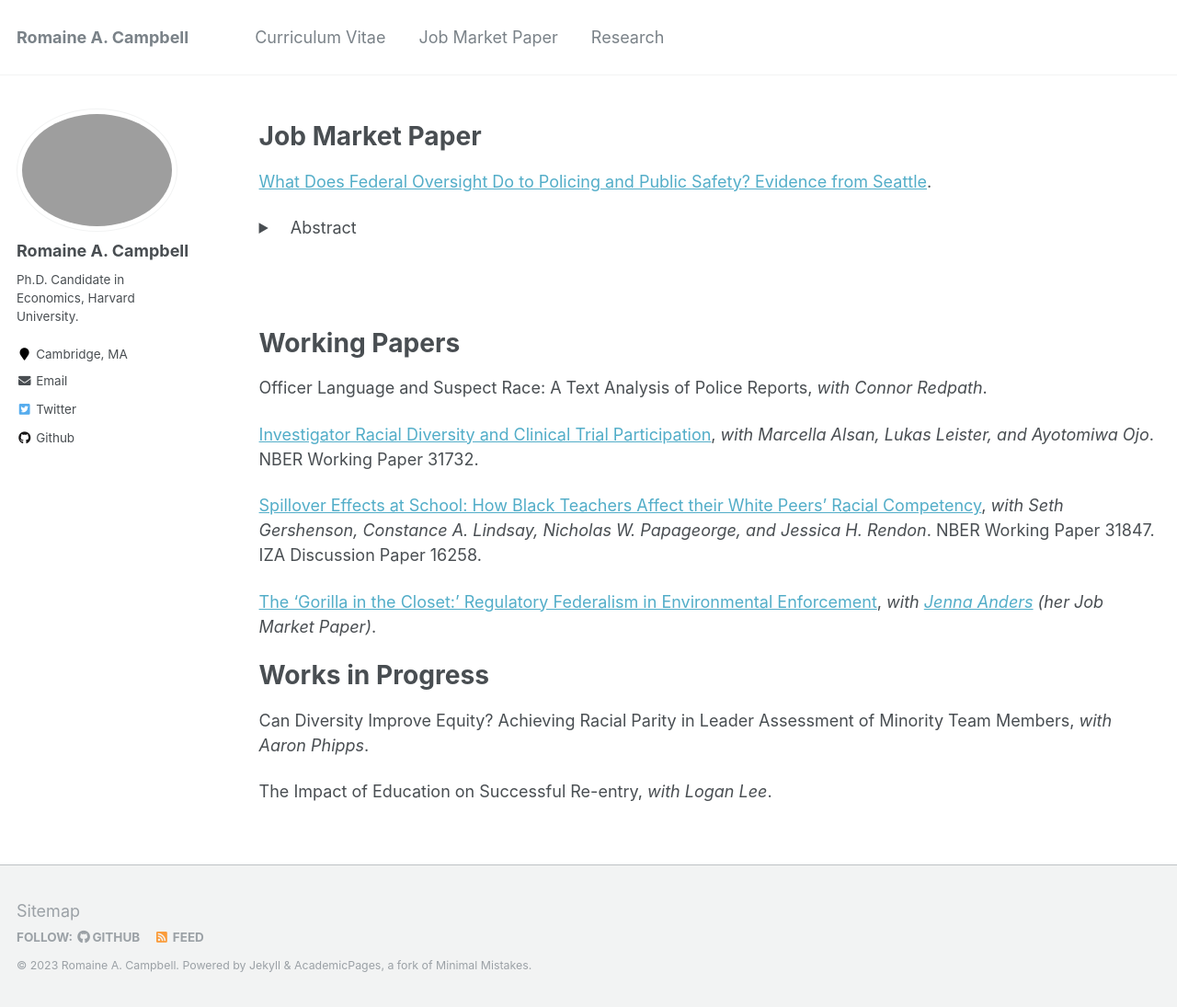
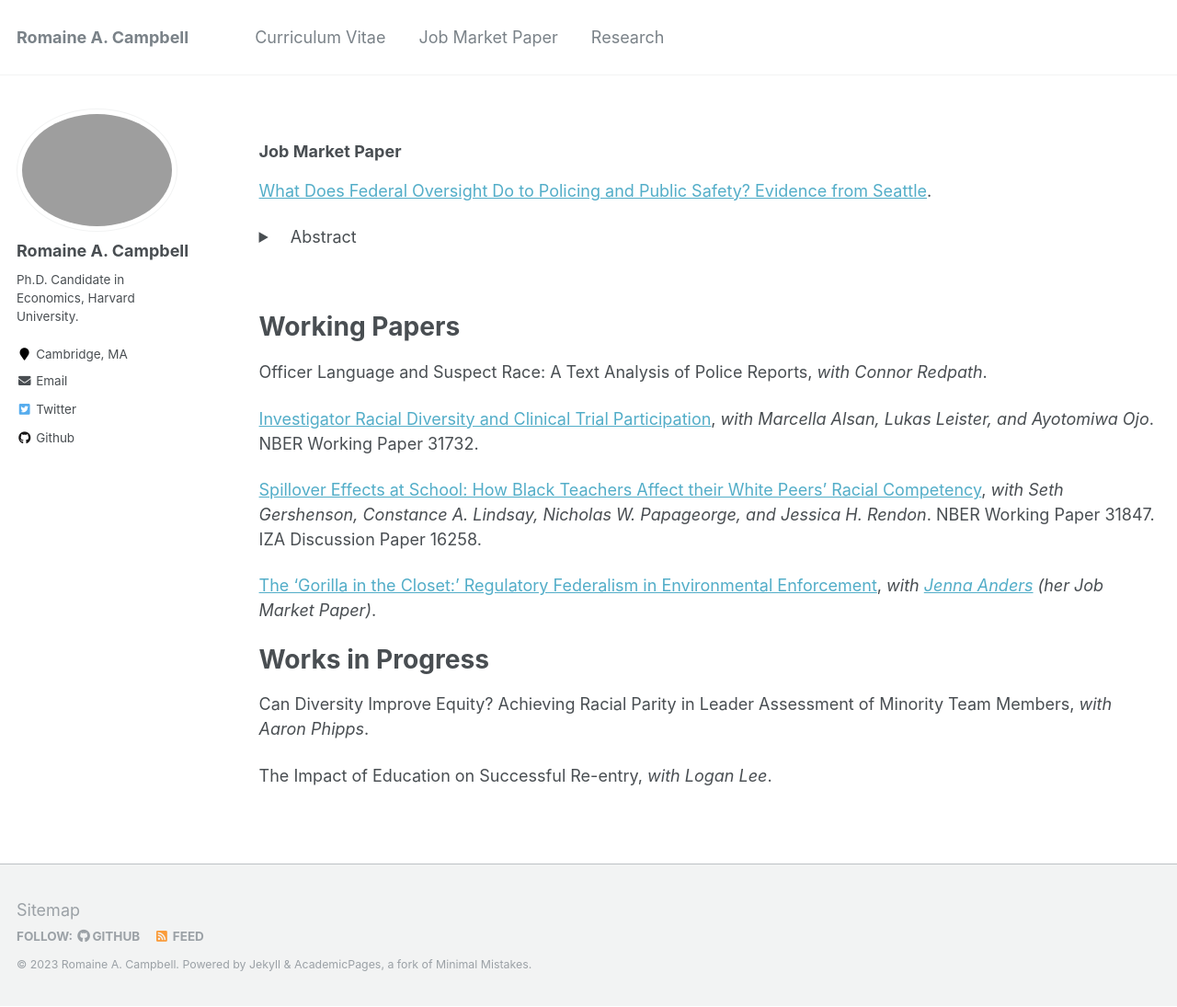
Before and after one commit to romainecampbell/romainecampbell.github.io, a Jekyll site: the page built from _pages/research.md, in a window 1280 px wide and 1095 px high. Shown: the whole window at 92% size. Built offline with Jekyll 4.4.1, drawn with Linux system fonts in a browser that asks for light colours.

Commit message:
Update research.md

```diff
--- a/_pages/research.md
+++ b/_pages/research.md
@@ -5,8 +5,8 @@ permalink: /research/
 author_profile: true
 ---
 
-Job Market Paper
-======
+<h3>Job Market Paper</h3>
+
 
 [What Does Federal Oversight Do to Policing and Public Safety? Evidence from Seattle](https://romainecampbell.github.io/files/Campbell_federal_oversight.pdf).
  <details>
@@ -14,7 +14,7 @@ Job Market Paper
 Policing reform advocates have proposed increased oversight to improve quality and reduce officer misconduct. Opponents, however, fear that greater scrutiny of officers will increase crime and harm public safety. I examine a 2011 federal investigation into the Seattle Police Department, focusing on policing responses and the impact on serious crime. In response to heightened scrutiny from the investigation, officers significantly reduced stops, particularly traffic and suspicious activity stops. Stop reductions were larger in minority neighborhoods and among officers with higher pre-period arrest rates. After the investigation, stops rebounded but remained below pre-period levels in minority neighborhoods. Comparing neighborhoods that experienced larger versus smaller stop reductions, I find no detectable differences in serious crime, though the estimates are imprecise. I also find no significant differences in serious crime rates when comparing Seattle to jurisdictions without a federal investigation. These estimates can rule out large, but not modest, crime increases. My results suggest that increased oversight can reduce costly policing, particularly in minority neighborhoods, without significantly increasing serious crime.
 </details>
 
-<br><br>
+<br>
 
 
 
```
